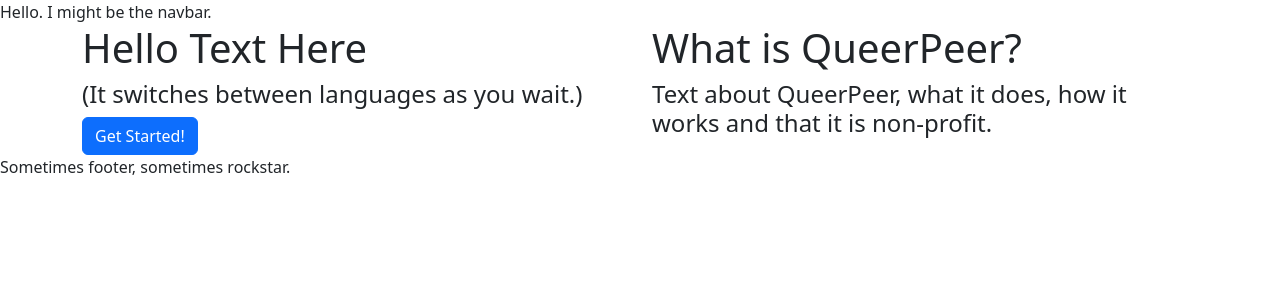
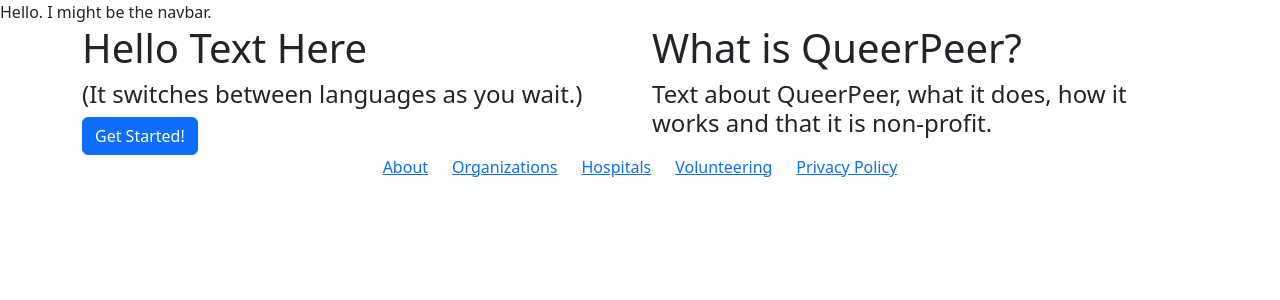
Before and after one commit to sujade/queer-peer, a Next.js app: page / in a window 1280 px wide. Shown: the top 300 px of the page. Built offline with nearby package versions, Linux system fonts and the light colour scheme.

Commit message:
mock footer

```diff
--- a/src/Components/General/Footer.tsx
+++ b/src/Components/General/Footer.tsx
@@ -1,10 +1,26 @@
 import React from 'react';
+import { Col, Row } from 'react-bootstrap';
+import Link from 'next/link';
 
 const Footer = () => {
   return (
-    <div>
-      <span>Sometimes footer, sometimes rockstar.</span>
-    </div>
+    <Row className={'d-flex justify-content-center align-items-center'}>
+      <Col md='auto'>
+        <Link href={'/one'}>About</Link>
+      </Col>
+      <Col md='auto'>
+        <Link href={'/one'}>Organizations</Link>
+      </Col>
+      <Col md='auto'>
+        <Link href={'/one'}>Hospitals</Link>
+      </Col>
+      <Col md='auto'>
+        <Link href={'/one'}>Volunteering</Link>
+      </Col>
+      <Col md='auto'>
+        <Link href={'/one'}>Privacy Policy</Link>
+      </Col>
+    </Row>
   );
 };
 
```
